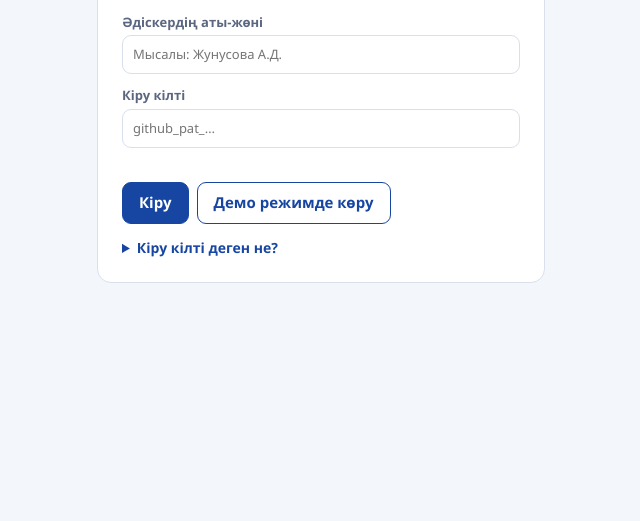
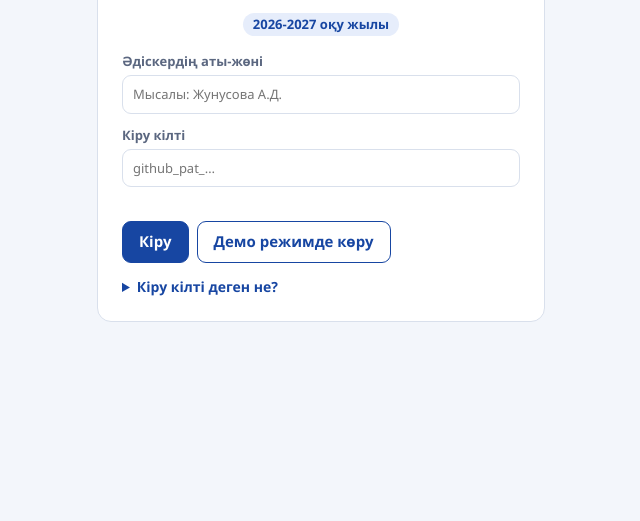
Before and after one commit to ber1488777/sabaq-baqylau, a plain HTML site: page index.html in a window 1280 px wide. Shown: the part 279-800 px from the top of the page, without its empty margins (319-959 px from the left). Drawn offline with Linux system fonts and the light colour scheme.

Commit message:
Сайт басына оқу жылын қосу
Co-Authored-By: Claude Fable 5.2 <noreply@anthropic.com>
Claude-Session: https://claude.ai/code/session_01Sa7xY8FptAnknQqUXpk3b5

```diff
--- a/index.html
+++ b/index.html
@@ -22,6 +22,8 @@ header.top{background:linear-gradient(120deg,var(--brand-d),var(--brand));color:
 .top img{height:52px;width:auto;background:#fff;border-radius:10px;padding:4px}
 .top h1{font-size:18px}
 .top .sub{font-size:13px;opacity:.85}
+.yr{display:inline-block;font-size:13px;font-weight:700;border-radius:999px;padding:2px 10px;white-space:nowrap;background:var(--brand-l);color:var(--brand);vertical-align:middle}
+.top .yr{background:rgba(255,255,255,.18);color:#fff;border:1px solid rgba(255,255,255,.4)}
 .top .who{margin-left:auto;text-align:right;font-size:13px}
 .top .who button{background:rgba(255,255,255,.15);border:1px solid rgba(255,255,255,.4);color:#fff;border-radius:8px;padding:5px 10px;cursor:pointer;margin-left:6px}
 .lang{display:inline-flex;border:1px solid var(--line);border-radius:8px;overflow:hidden}
@@ -114,6 +116,7 @@ tr.click{cursor:pointer} tr.click:hover td{background:#f6f9ff}
     <img src="logo.png" alt="" onerror="this.remove()">
     <h1 data-i18n="appName"></h1>
     <p class="c" data-i18n="loginSub"></p>
+    <p class="c"><span class="yr"></span></p>
     <label class="f"><span data-i18n="lgName"></span>
       <input id="lgName" autocomplete="name" data-ph="lgNamePh">
     </label>
@@ -137,7 +140,7 @@ tr.click{cursor:pointer} tr.click:hover td{background:#f6f9ff}
 <div id="app" class="hidden">
 <header class="top"><div class="top-in">
   <img src="logo.png" alt="" onerror="this.remove()">
-  <div><h1 data-i18n="appName"></h1><div class="sub" data-i18n="appSub"></div></div>
+  <div><h1><span data-i18n="appName"></span> <span class="yr"></span></h1><div class="sub" data-i18n="appSub"></div></div>
   <div class="who"><span class="lang"><button data-lang="kk">ҚАЗ</button><button data-lang="ru">РУС</button><button data-lang="en">ENG</button></span><br>
     <span id="whoName"></span><br><button id="btnRefresh" data-i18n="refresh"></button><button id="btnOut" data-i18n="logout"></button></div>
 </div></header>
@@ -269,7 +272,7 @@ kk: {
   newTitle:'Жаңа бағалау', editTitle:'Бағалауды өңдеу', xlsOne:'Excel жүктеу', print:'Басып шығару / PDF',
   schoolByPeriod:'Мектептің кезеңдер бойынша көрсеткіші', teacherProg:'Мұғалімдердің прогресі',
   progHint:'Өзгеріс мұғалімнің алғашқы және соңғы бақылауының сапа пайызын салыстырады. Ол үшін мұғалім кемінде екі рет бақылануы керек.',
-  yearHalf:(s,h)=>`${s}-${s+1} оқу жылы, ${h===1?'I':'II'} жартыжылдық`, yrs:'ж.',
+  yearHalf:(s,h)=>`${s}-${s+1} оқу жылы, ${h===1?'I':'II'} жартыжылдық`, yrs:'ж.', schoolYear:s=>`${s}-${s+1} оқу жылы`,
   lvHi:'Жоғары деңгей', lvMid:'Орташа деңгей', lvLo:'Төмен деңгей', hi:'Жоғары', mid:'Орташа', lo:'Төмен',
   kLessons:'Бақыланған сабақ', kTeachers:'Бағаланған мұғалім', kQuality:'Орташа сапа', kAvg:'Орташа ұпай (макс. 18)',
   no:'№', lessons:'Сабақ саны', teachers:'Мұғалім', teachersN:'Мұғалімдер саны', avgScore:'Орташа ұпай', qualityPct:'Сапа %-ы', noObs:'бақылау жоқ', city:'Қала бойынша',
@@ -314,7 +317,7 @@ ru: {
   newTitle:'Новая оценка', editTitle:'Редактирование оценки', xlsOne:'Скачать Excel', print:'Печать / PDF',
   schoolByPeriod:'Показатели школы по периодам', teacherProg:'Прогресс учителей',
   progHint:'Изменение сравнивает процент качества первого и последнего наблюдения учителя. Для этого учитель должен быть оценён минимум два раза.',
-  yearHalf:(s,h)=>`${s}-${s+1} учебный год, ${h===1?'I':'II'} полугодие`, yrs:'л.',
+  yearHalf:(s,h)=>`${s}-${s+1} учебный год, ${h===1?'I':'II'} полугодие`, yrs:'л.', schoolYear:s=>`${s}-${s+1} учебный год`,
   lvHi:'Высокий уровень', lvMid:'Средний уровень', lvLo:'Низкий уровень', hi:'Высокий', mid:'Средний', lo:'Низкий',
   kLessons:'Посещено уроков', kTeachers:'Оценено учителей', kQuality:'Среднее качество', kAvg:'Средний балл (макс. 18)',
   no:'№', lessons:'Уроков', teachers:'Учителей', teachersN:'Количество учителей', avgScore:'Средний балл', qualityPct:'% качества', noObs:'нет наблюдений', city:'По городу',
@@ -359,7 +362,7 @@ en: {
   newTitle:'New evaluation', editTitle:'Edit evaluation', xlsOne:'Download Excel', print:'Print / PDF',
   schoolByPeriod:'School results by period', teacherProg:'Teacher progress',
   progHint:'Change compares the quality percentage of a teacher’s first and latest observation. A teacher must be observed at least twice for it to appear.',
-  yearHalf:(s,h)=>`${s}-${s+1} school year, ${h===1?'1st':'2nd'} half-year`, yrs:'yrs',
+  yearHalf:(s,h)=>`${s}-${s+1} school year, ${h===1?'1st':'2nd'} half-year`, yrs:'yrs', schoolYear:s=>`${s}-${s+1} school year`,
   lvHi:'High level', lvMid:'Medium level', lvLo:'Low level', hi:'High', mid:'Medium', lo:'Low',
   kLessons:'Lessons observed', kTeachers:'Teachers evaluated', kQuality:'Average quality', kAvg:'Average score (max 18)',
   no:'No.', lessons:'Lessons', teachers:'Teachers', teachersN:'Number of teachers', avgScore:'Average score', qualityPct:'Quality %', noObs:'no observations', city:'City-wide',
@@ -499,6 +502,7 @@ const inPeriod = (recs,key) => key==='all' ? recs : recs.filter(r=>periodKey(r.d
 function applyLang(){
   document.documentElement.lang = lang; document.title = t('docTitle');
   document.querySelectorAll('[data-i18n]').forEach(el=>el.textContent=t(el.dataset.i18n));
+  document.querySelectorAll('.yr').forEach(el=>el.textContent=t('schoolYear', +periodKey(today()).split('-')[0]));
   document.querySelectorAll('[data-ph]').forEach(el=>el.placeholder=t(el.dataset.ph));
   document.querySelectorAll('.lang button').forEach(b=>b.classList.toggle('on', b.dataset.lang===lang));
   $('dlCats').innerHTML = t('cats').map(c=>`<option>${esc(c)}</option>`).join('');
```
